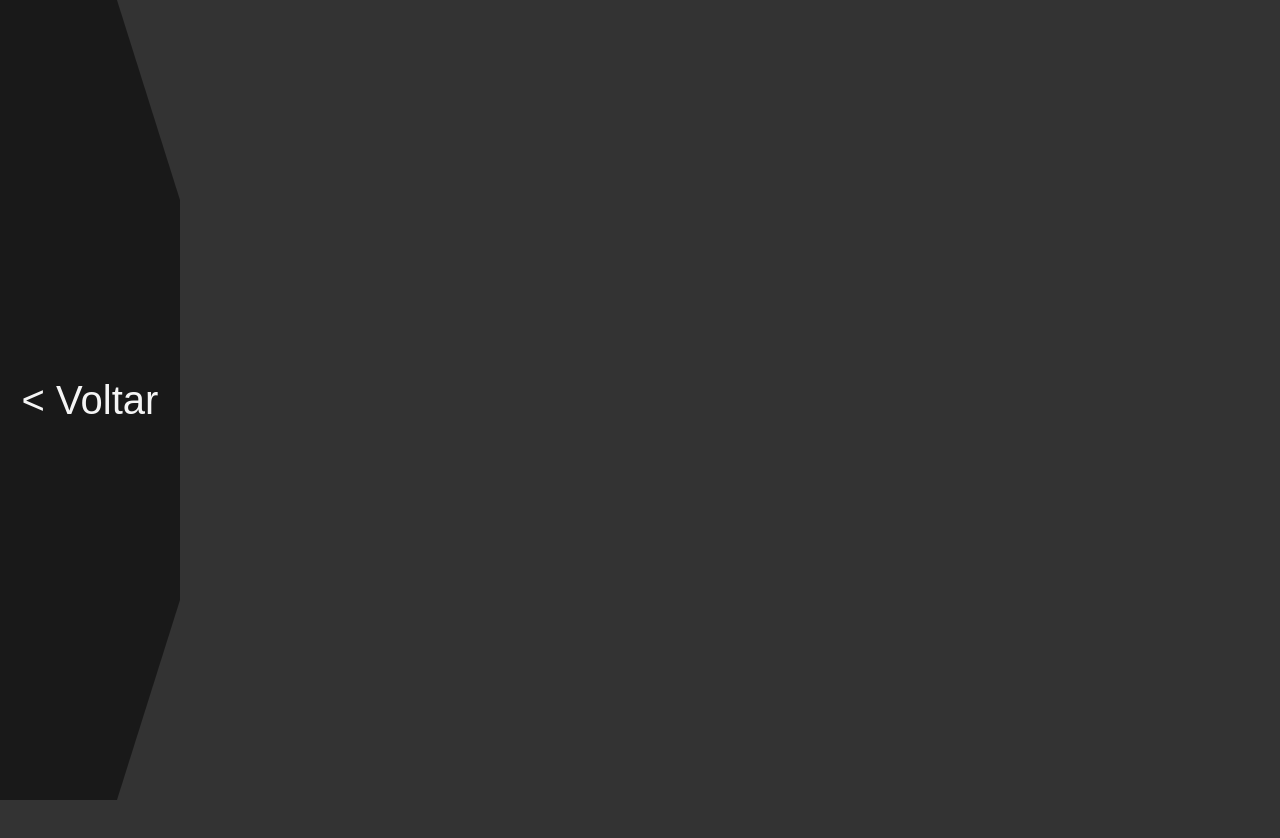
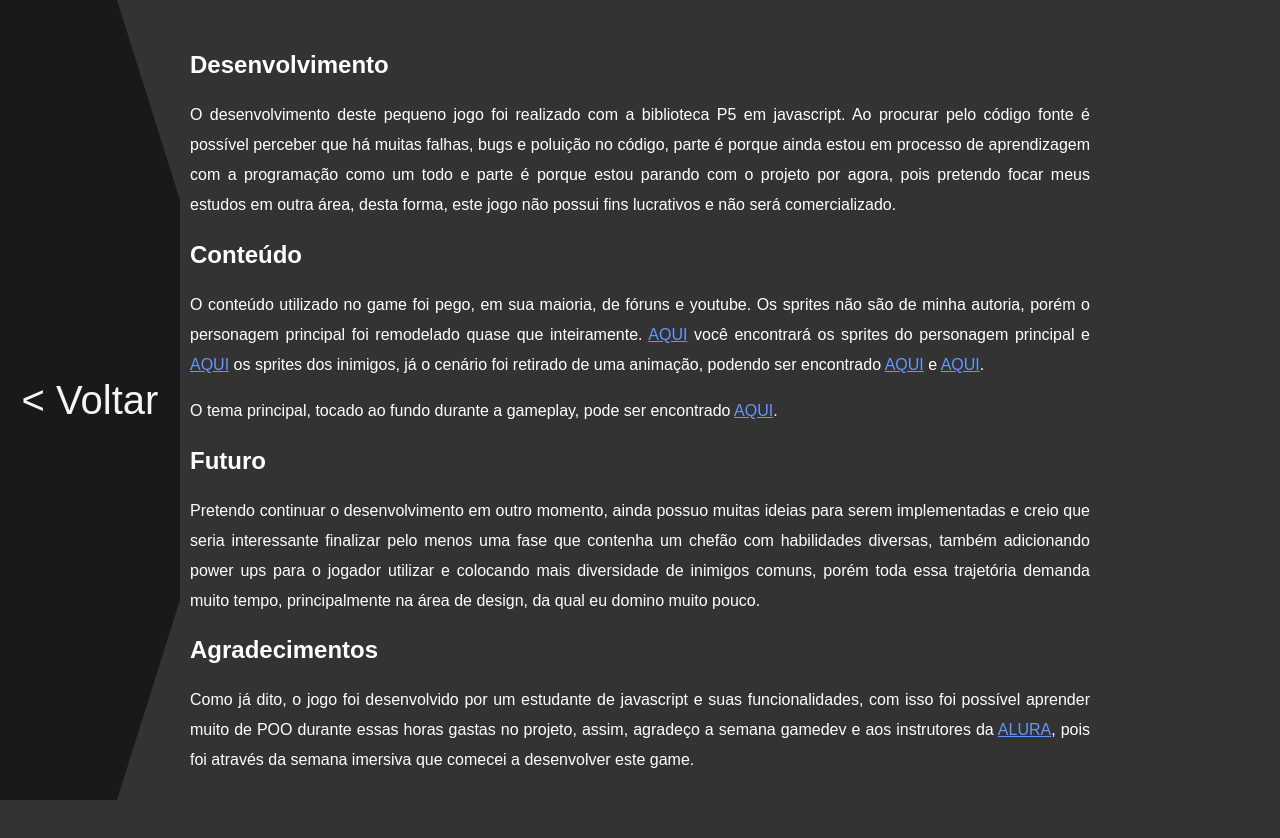
Before and after one commit to hotcaffe/iframe-do-projeto-gamedev-Dragon-Ball, a plain HTML site: page sobre.html in a window 1280 px wide. Before the commit the page ends 800 px from the top, so only its background shows below. Drawn offline with Linux system fonts and the light colour scheme.

Commit message:
Finalizando conteúdo

```diff
--- a/css/estilo.css
+++ b/css/estilo.css
@@ -22,6 +22,7 @@ div{
     width: 100%;
     margin: auto;
     text-align: center;
+    color: white;
 }
 
 div#btn{
@@ -38,12 +39,15 @@ footer{
     color: whitesmoke;
     font-size: 14pt;
     line-height: 10px;
+    position: sticky;
 }
 a{
     color: rgba(100,150,255,1);
+    position: sticky;
 }
 
 input#prox{
+    cursor: pointer;
     transition: 1s;
     font-size: 30pt;
     background-color: rgba(0, 0, 0, 0.7);
@@ -63,6 +67,7 @@ input:hover#prox{
 }
 
 input#ant{
+    cursor: pointer;
     transition: 1s;
     font-size: 30pt;
     background-color: rgba(0, 0, 0, 0.7);
@@ -80,3 +85,11 @@ input:hover#ant{
     width: 180px;
     clip-path: polygon(65% 0, 100% 25%, 100% 75%, 65% 100%, 0 100%, 0 0);
 }
+
+article{
+    text-align: justify;
+    width: 900px;
+    margin: auto;
+    line-height: 30px;
+    margin-top: 50px;
+}
--- a/sobre.html
+++ b/sobre.html
@@ -7,11 +7,21 @@
     <link rel="stylesheet" href="css/estilo.css">
 </head>
 <body>
-    <div id="btn">
-        <a href="index.html"><input id="ant" type="button" value="< Voltar"></a>
-    </div>
     <div>
-
+        <div id="btn">
+            <a href="index.html"><input id="ant" type="button" value="< Voltar"></a>
+        </div>
+        <article>
+            <h1>Desenvolvimento</h1>
+            <p>O desenvolvimento deste pequeno jogo foi realizado com a biblioteca P5 em javascript. Ao procurar pelo código fonte é possível perceber que há muitas falhas, bugs e poluição no código, parte é porque ainda estou em processo de aprendizagem com a programação como um todo e parte é porque estou parando com o projeto por agora, pois pretendo focar meus estudos em outra área, desta forma, este jogo não possui fins lucrativos e não será comercializado.</p>
+            <h1>Conteúdo</h1>
+            <p>O conteúdo utilizado no game foi pego, em sua maioria, de fóruns e youtube. Os sprites não são de minha autoria, porém o personagem principal foi remodelado quase que inteiramente. <a target="_blank" href="https://www.spriters-resource.com/nes/dragonballzsuperbutoden2bootleg/sheet/44259/">AQUI</a> você encontrará os sprites do personagem principal e <a target="_blank" href="https://www.spriters-resource.com/snes/dragonballzsupersaiyadensetsu/sheet/81123/">AQUI</a> os sprites dos inimigos, já o cenário foi retirado de uma animação, podendo ser encontrado <a target="_blank" href="https://www.layerlemonade.com/animacao/pixel-art-no-youtube">AQUI</a> e <a target="_blank" href="https://br.pinterest.com/pin/581386633127671120/">AQUI</a>.</p>
+            <p>O tema principal, tocado ao fundo durante a gameplay, pode ser encontrado <a target="_blank" href="https://www.youtube.com/watch?v=Rft9RhcqW3k">AQUI</a>.</p>
+            <h1>Futuro</h1>
+            <p>Pretendo continuar o desenvolvimento em outro momento, ainda possuo muitas ideias para serem implementadas e creio que seria interessante finalizar pelo menos uma fase que contenha um chefão com habilidades diversas, também adicionando power ups para o jogador utilizar e colocando mais diversidade de inimigos comuns, porém toda essa trajetória demanda muito tempo, principalmente na área de design, da qual eu domino muito pouco.</p>
+            <h1>Agradecimentos</h1>
+            <p>Como já dito, o jogo foi desenvolvido por um estudante de javascript e suas funcionalidades, com isso foi possível aprender muito de POO durante essas horas gastas no projeto, assim, agradeço a semana gamedev e aos instrutores da <a href="https://www.alura.com.br/planos-cursos-online?gclid=Cj0KCQjw0rr4BRCtARIsAB0_48Ms_doKh6Zl1xQD5jBY-DHA5Y5Xb2F66MmHQL5uo42IUuCesdK0cycaAuj5EALw_wcB">ALURA</a>, pois foi através da semana imersiva que comecei a desenvolver este game.</p>
+        </article>
     </div>
 </body>
 </html>
```
